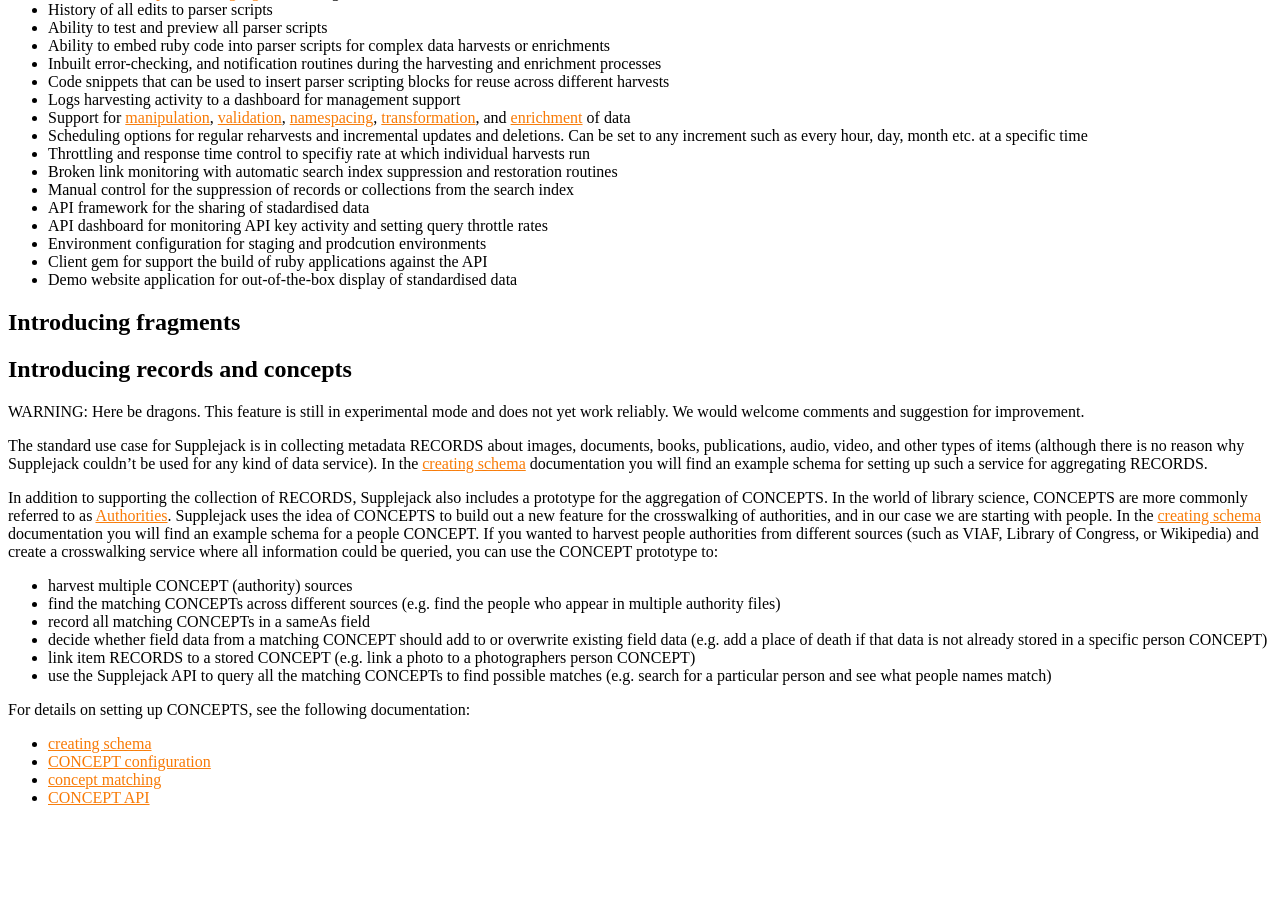
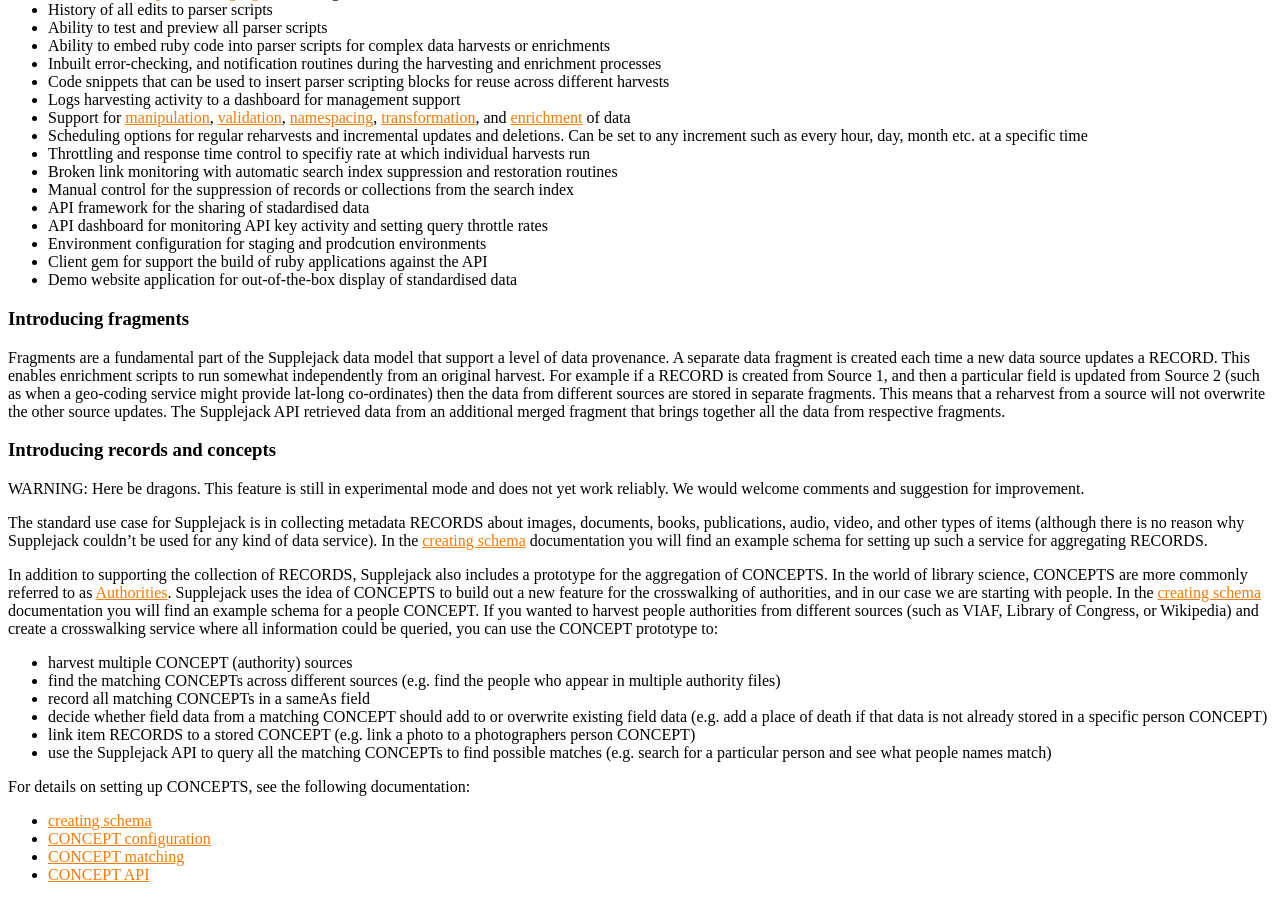
Before and after one commit to DigitalNZ/supplejack, a Jekyll site: the page built from about.md, in a window 1280 px wide and 900 px high, scrolled down 1289 px. Built offline with Jekyll 4.4.1, drawn with Linux system fonts in a browser that asks for light colours; Markdown is read by kramdown in place of the engine named in the settings; a style sheet for code colours, icons or effects is not loaded; before the commit the page ends 2112 px from its top, so only the background shows below that.

Commit message:
Fragments

```diff
--- a/about.md
+++ b/about.md
@@ -45,11 +45,12 @@
 * Client gem for support the build of ruby applications against the API
 * Demo website application for out-of-the-box display of standardised data
 
-## Introducing fragments
+### Introducing fragments
+
+Fragments are a fundamental part of the Supplejack data model that support a level of data provenance. A separate data fragment is created each time a new data source updates a RECORD. This enables enrichment scripts to run somewhat independently from an original harvest. For example if a RECORD is created from Source 1, and then a particular field is updated from Source 2 (such as when a geo-coding service might provide lat-long co-ordinates) then the data from different sources are stored in separate fragments. This means that a reharvest from a source will not overwrite the other source updates. The Supplejack API retrieved data from an additional merged fragment that brings together all the data from respective fragments.
 
 
-
-## Introducing records and concepts
+### Introducing records and concepts
 
 WARNING: Here be dragons. This feature is still in experimental mode and does not yet work reliably. We would welcome comments and suggestion for improvement.
 
@@ -67,5 +68,5 @@
 For details on setting up CONCEPTS, see the following documentation:
 * [creating schema](/supplejack/api/creating-schemas.html)
 * [CONCEPT configuration](/supplejack/manager/concept-configuration.html)
-* [concept matching](/supplejack/manager/parser-dsl-domain-specific-language.html])
+* [CONCEPT matching](/supplejack/manager/parser-dsl-domain-specific-language.html)
 * [CONCEPT API](/supplejack/api_usage/concepts-api.html)
```
